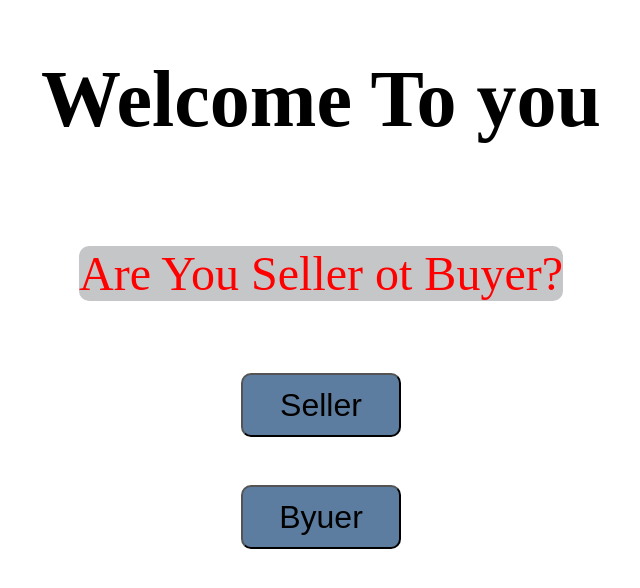
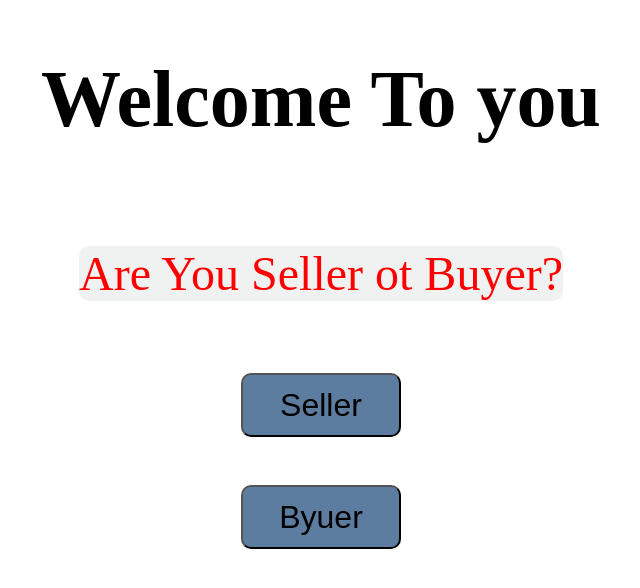
Before and after one commit to PL-FAC-1/EcommercePro-Hinda, a plain HTML site: page index.html in a window 1280 px wide. Shown: the whole page, without its empty margins (319-959 px from the left). Drawn offline with Linux system fonts and the light colour scheme.

Commit message:
modify accecibility

```diff
--- a/index.html
+++ b/index.html
@@ -4,6 +4,7 @@
 <head>
     <meta charset="UTF-8">
     <meta name="viewport" content="width=device-width, initial-scale=1.0">
+    <meta name="description" content="buyer ">
     <title>Document</title>
     <link rel="stylesheet" href="style.css">
 </head>
--- a/style.css
+++ b/style.css
@@ -46,7 +46,7 @@ body {
 .StartSection__text {
     font-size: 3rem;
     color: red;
-    background-color: #c5c6c8;
+    background-color: #f0f1f1;
     border-radius: 10px;
 
 }
```
